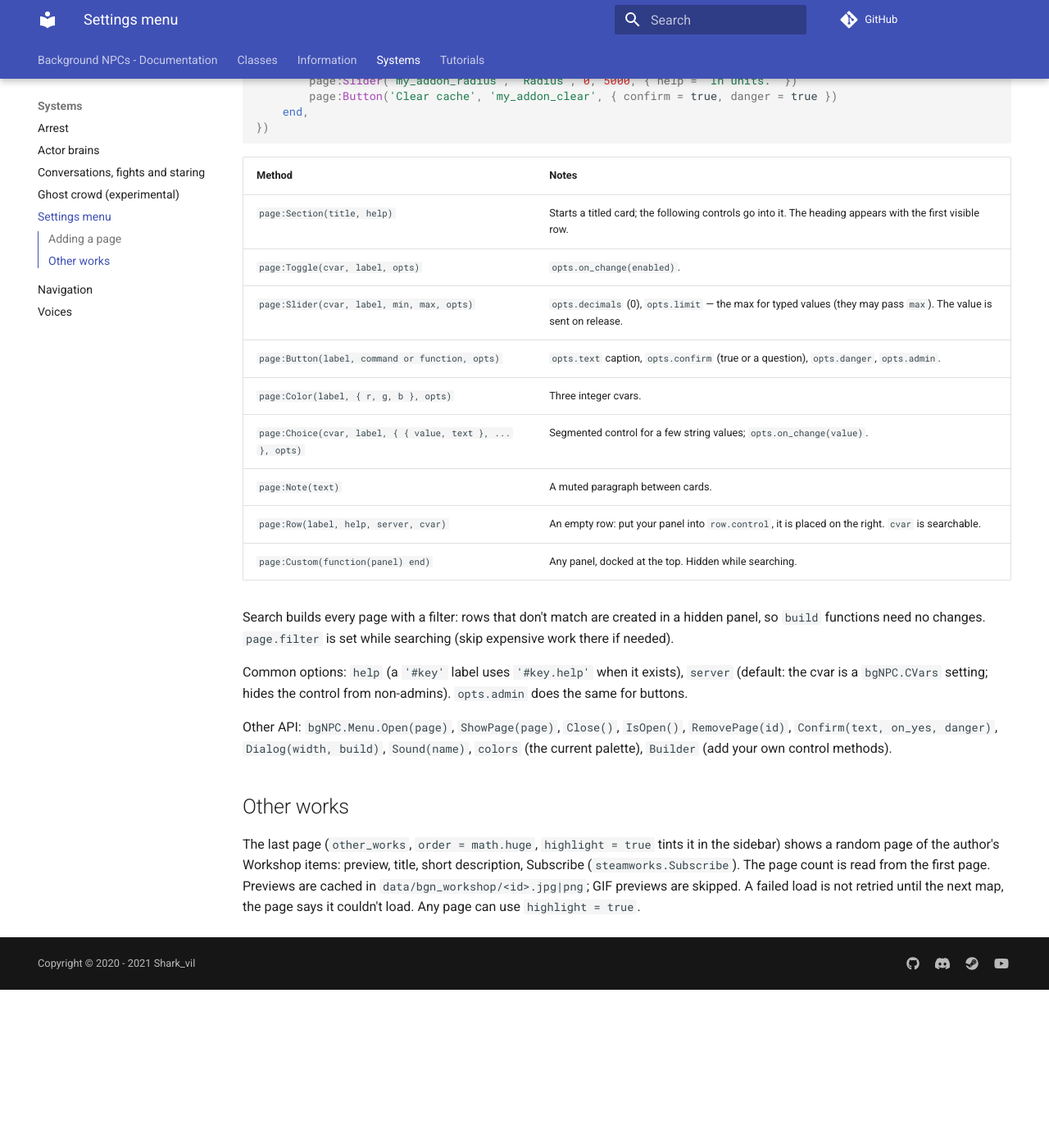
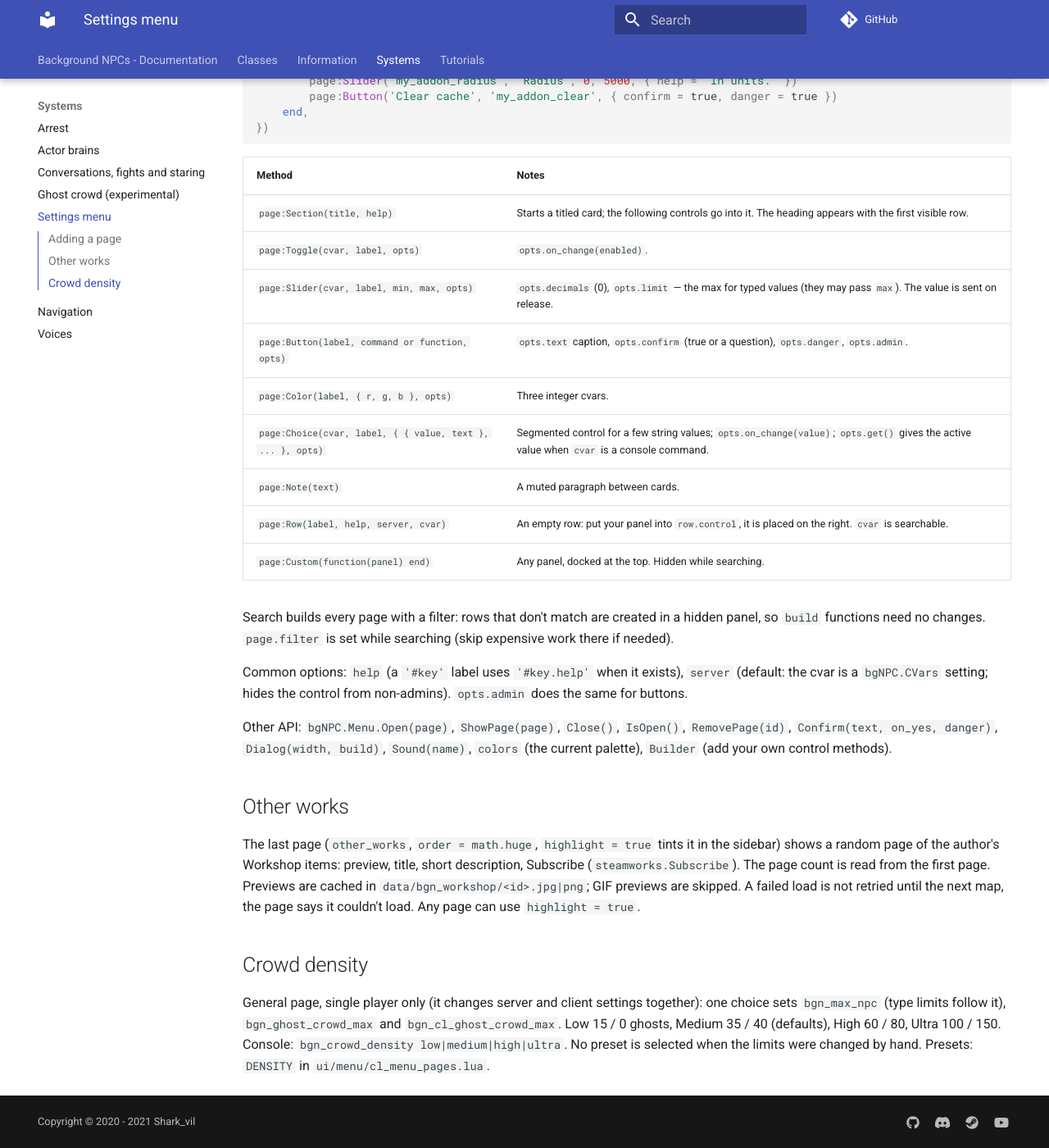
Before and after one commit to Shark-vil/background-citizens, an MkDocs documentation site: the page built from docs/systems/menu.md, in a window 1280 px wide and 1400 px high, scrolled down 818 px. Shown: the whole window at 82% size. Built offline with MkDocs 1.6.1 and Material for MkDocs 9.7.7, drawn with Linux system fonts in a browser that asks for light colours; comment, search, counter and statistics services are not loaded; before the commit the page ends 2025 px from its top, so only the background shows below that.

Commit message:
Crowd density presets on the General page (single player only)
Low / Medium / High / Ultra set bgn_max_npc and both ghost limits at once
(bgn_crowd_density). Menu Choice takes opts.get for console-command rows.

Co-Authored-By: Claude Opus 5.5 <noreply@anthropic.com>

```diff
--- a/docs/systems/menu.md
+++ b/docs/systems/menu.md
@@ -45,7 +45,7 @@ bgNPC.Menu.AddPage('my_addon', {
 | `page:Slider(cvar, label, min, max, opts)` | `opts.decimals` (0), `opts.limit` — the max for typed values (they may pass `max`). The value is sent on release. |
 | `page:Button(label, command or function, opts)` | `opts.text` caption, `opts.confirm` (true or a question), `opts.danger`, `opts.admin`. |
 | `page:Color(label, { r, g, b }, opts)` | Three integer cvars. |
-| `page:Choice(cvar, label, { { value, text }, ... }, opts)` | Segmented control for a few string values; `opts.on_change(value)`. |
+| `page:Choice(cvar, label, { { value, text }, ... }, opts)` | Segmented control for a few string values; `opts.on_change(value)`; `opts.get()` gives the active value when `cvar` is a console command. |
 | `page:Note(text)` | A muted paragraph between cards. |
 | `page:Row(label, help, server, cvar)` | An empty row: put your panel into `row.control`, it is placed on the right. `cvar` is searchable. |
 | `page:Custom(function(panel) end)` | Any panel, docked at the top. Hidden while searching. |
@@ -66,3 +66,10 @@ page of the author's Workshop items: preview, title, short description, Subscrib
 The page count is read from the first page. Previews are cached in `data/bgn_workshop/<id>.jpg|png`;
 GIF previews are skipped. A failed load is not retried until the next map, the page says it couldn't load.
 Any page can use `highlight = true`.
+
+## Crowd density
+
+General page, single player only (it changes server and client settings together): one choice sets
+`bgn_max_npc` (type limits follow it), `bgn_ghost_crowd_max` and `bgn_cl_ghost_crowd_max`.
+Low 15 / 0 ghosts, Medium 35 / 40 (defaults), High 60 / 80, Ultra 100 / 150. Console: `bgn_crowd_density low|medium|high|ultra`.
+No preset is selected when the limits were changed by hand. Presets: `DENSITY` in `ui/menu/cl_menu_pages.lua`.
```
Also changed, not shown: 4 other files.
